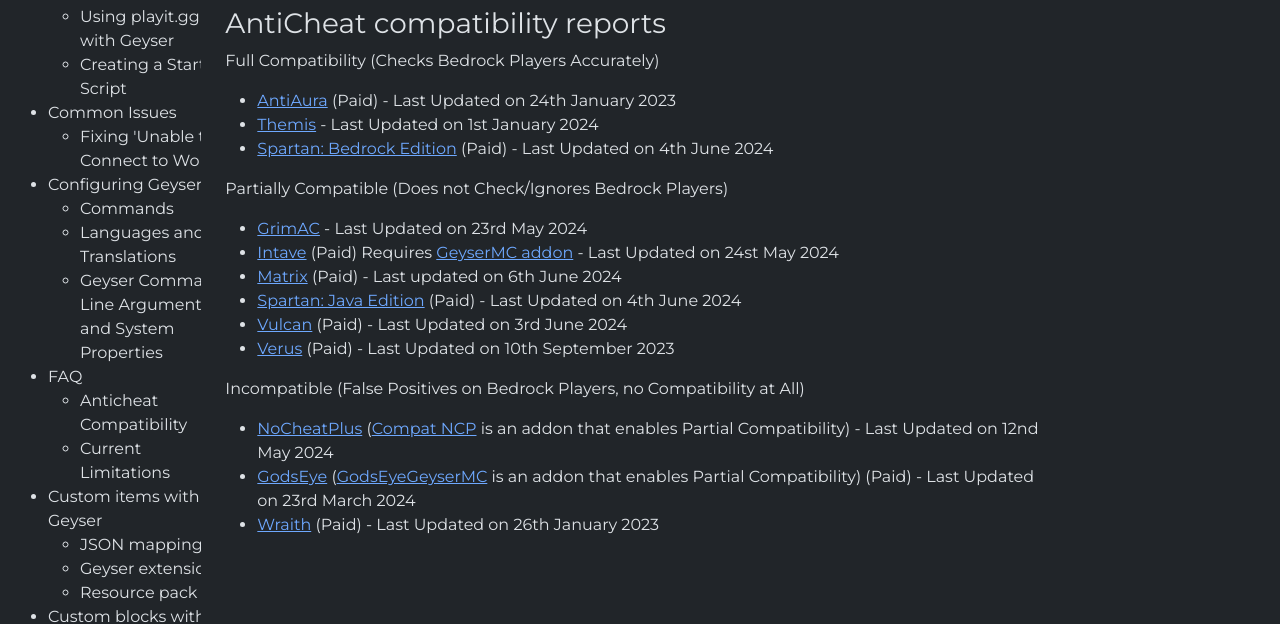
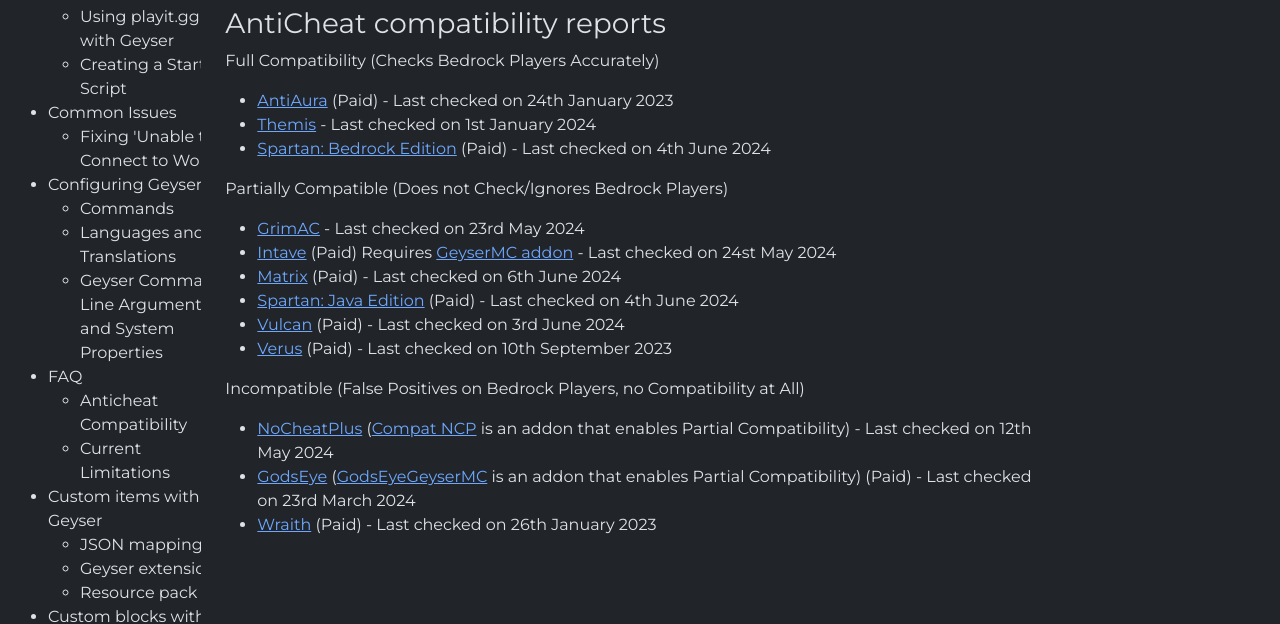
Before and after one commit to GeyserMC/GeyserWiki, a Jekyll site: the page built from _docs/geyser/anticheat-compatibility.md, in a window 1280 px wide. Shown: the part 215-839 px from the top of the page. Built offline with Jekyll 4.4.1, drawn with Linux system fonts in a browser that asks for light colours.

Commit message:
Replace "Last updated" with "last checked"

```diff
--- a/_docs/geyser/anticheat-compatibility.md
+++ b/_docs/geyser/anticheat-compatibility.md
@@ -10,21 +10,21 @@
 
 Full Compatibility (Checks Bedrock Players Accurately)
 
-- [AntiAura](https://www.spigotmc.org/resources/1368/){:target="_blank"} (Paid) - Last Updated on 24th January 2023
-- [Themis](https://www.spigotmc.org/resources/90766/){:target="_blank"} - Last Updated on 1st January 2024
-- [Spartan: Bedrock Edition](https://builtbybit.com/resources/12832/){:target="_blank"} (Paid) - Last Updated on 4th June 2024
+- [AntiAura](https://www.spigotmc.org/resources/1368/){:target="_blank"} (Paid) - Last checked on 24th January 2023
+- [Themis](https://www.spigotmc.org/resources/90766/){:target="_blank"} - Last checked on 1st January 2024
+- [Spartan: Bedrock Edition](https://builtbybit.com/resources/12832/){:target="_blank"} (Paid) - Last checked on 4th June 2024
 
 Partially Compatible (Does not Check/Ignores Bedrock Players)
 
-- [GrimAC](https://github.com/MWHunter/Grim){:target="_blank"} - Last Updated on 23rd May 2024
-- [Intave](https://intave.ac){:target="_blank"} (Paid) Requires [GeyserMC addon](https://github.com/intave/bedrock){:target="_blank"} - Last Updated on 24st May 2024
-- [Matrix](https://matrix.rip/){:target="_blank"} (Paid) - Last updated on 6th June 2024
-- [Spartan: Java Edition](https://www.spigotmc.org/resources/25638/){:target="_blank"} (Paid) - Last Updated on 4th June 2024
-- [Vulcan](https://www.spigotmc.org/resources/83626/){:target="_blank"} (Paid) - Last Updated on 3rd June 2024
-- [Verus](https://verus.ac){:target="_blank"} (Paid) - Last Updated on 10th September 2023
+- [GrimAC](https://github.com/MWHunter/Grim){:target="_blank"} - Last checked on 23rd May 2024
+- [Intave](https://intave.ac){:target="_blank"} (Paid) Requires [GeyserMC addon](https://github.com/intave/bedrock){:target="_blank"} - Last checked on 24st May 2024
+- [Matrix](https://matrix.rip/){:target="_blank"} (Paid) - Last checked on 6th June 2024
+- [Spartan: Java Edition](https://www.spigotmc.org/resources/25638/){:target="_blank"} (Paid) - Last checked on 4th June 2024
+- [Vulcan](https://www.spigotmc.org/resources/83626/){:target="_blank"} (Paid) - Last checked on 3rd June 2024
+- [Verus](https://verus.ac){:target="_blank"} (Paid) - Last checked on 10th September 2023
 
 Incompatible (False Positives on Bedrock Players, no Compatibility at All)
 
-- [NoCheatPlus](https://ci.codemc.io/job/Updated-NoCheatPlus/job/Updated-NoCheatPlus/){:target="_blank"} ([Compat NCP](https://github.com/Updated-NoCheatPlus/CompatNoCheatPlus/){:target="_blank"} is an addon that enables Partial Compatibility) - Last Updated on 12nd May 2024
-- [GodsEye](https://www.spigotmc.org/resources/69595/){:target="_blank"} ([GodsEyeGeyserMC](https://github.com/TheDejavu/GodsEyeGeyserMC/releases){:target="_blank"} is an addon that enables Partial Compatibility) (Paid) - Last Updated on 23rd March 2024
-- [Wraith](https://www.spigotmc.org/resources/66887/){:target="_blank"} (Paid) - Last Updated on 26th January 2023
+- [NoCheatPlus](https://ci.codemc.io/job/Updated-NoCheatPlus/job/Updated-NoCheatPlus/){:target="_blank"} ([Compat NCP](https://github.com/Updated-NoCheatPlus/CompatNoCheatPlus/){:target="_blank"} is an addon that enables Partial Compatibility) - Last checked on 12th May 2024
+- [GodsEye](https://www.spigotmc.org/resources/69595/){:target="_blank"} ([GodsEyeGeyserMC](https://github.com/TheDejavu/GodsEyeGeyserMC/releases){:target="_blank"} is an addon that enables Partial Compatibility) (Paid) - Last checked on 23rd March 2024
+- [Wraith](https://www.spigotmc.org/resources/66887/){:target="_blank"} (Paid) - Last checked on 26th January 2023
```
